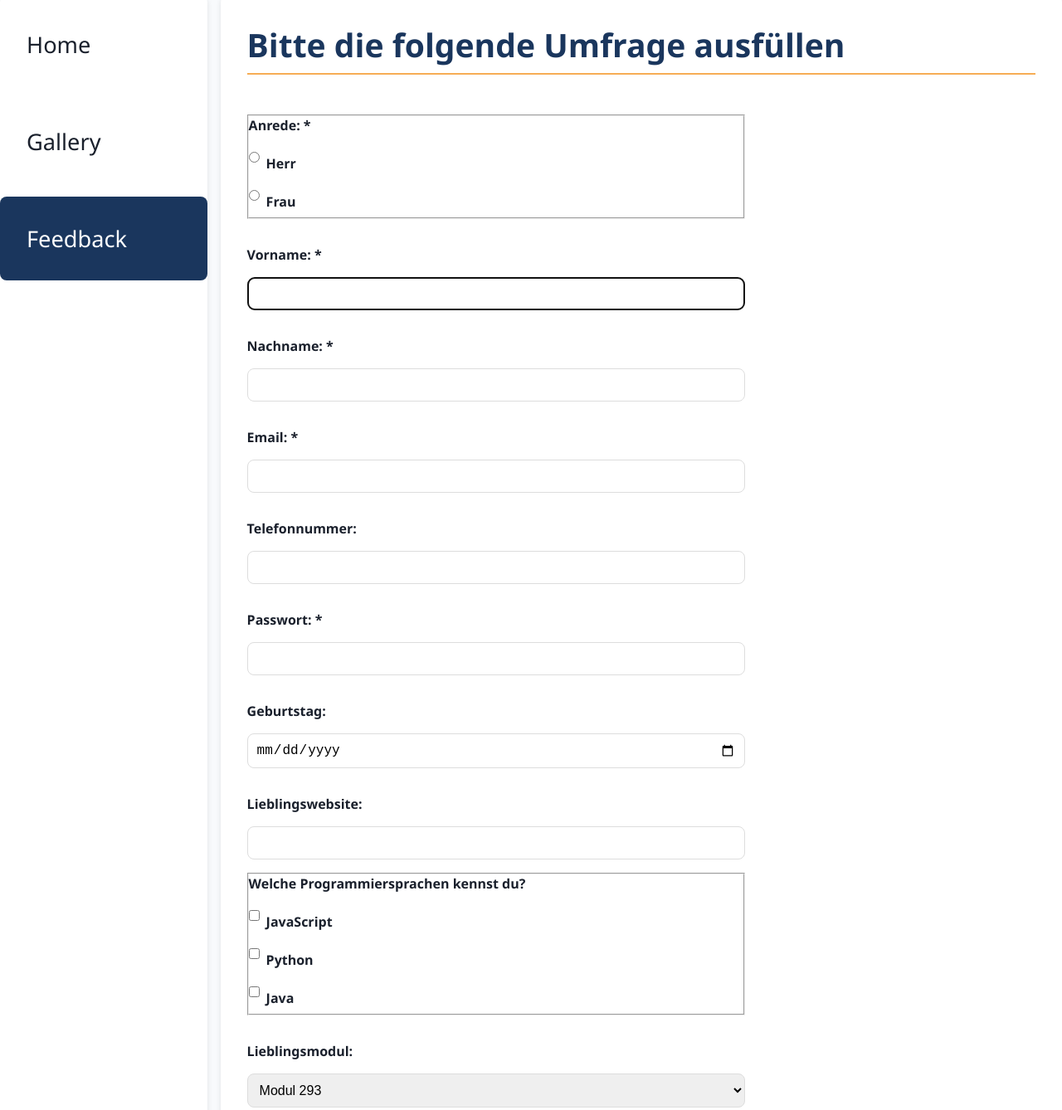
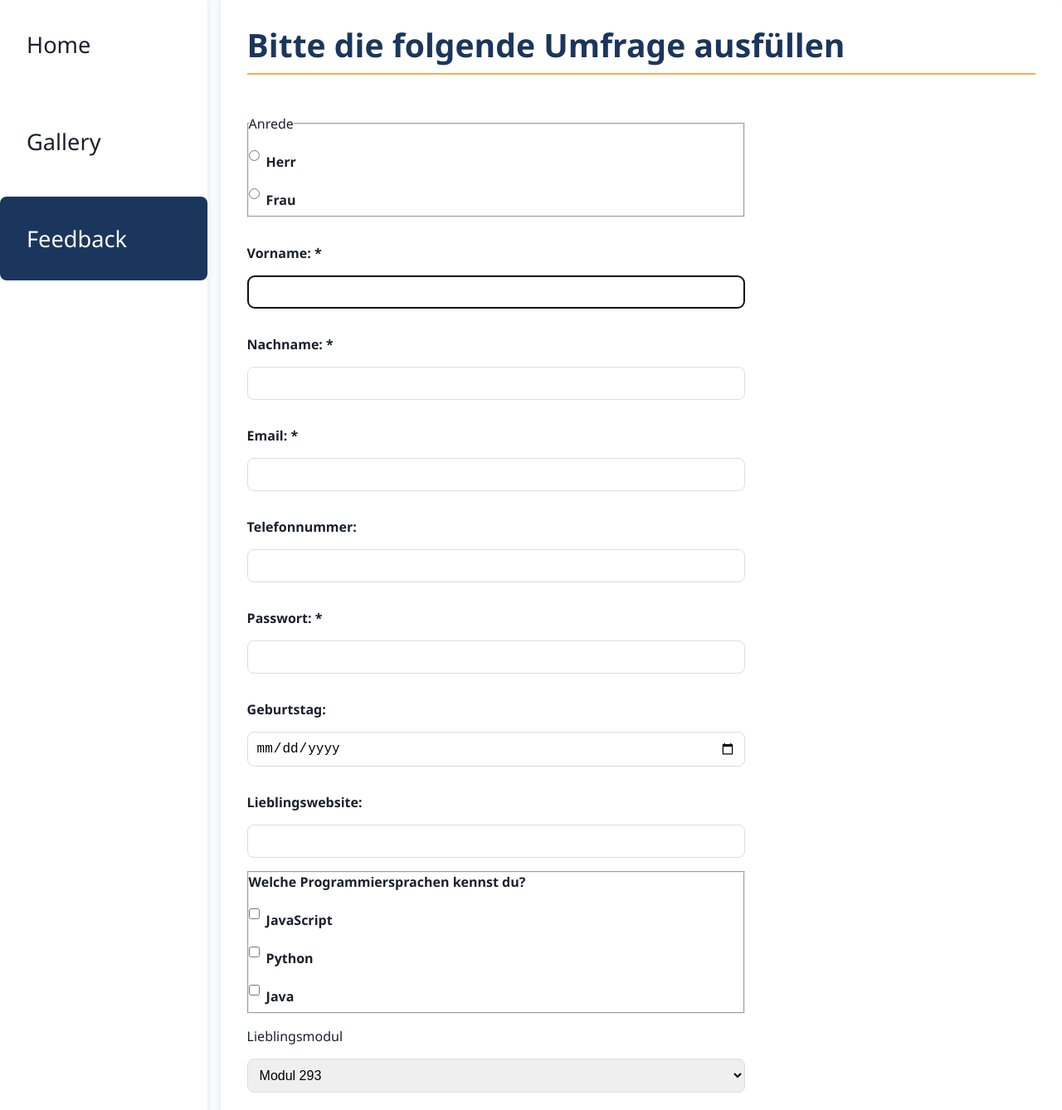
Before and after one commit to julianschiller/M293, a website: page html/feedback.html in a window 1280 px wide. Shown: the part 123-1461 px from the top of the page at 83% size. Drawn offline with Linux system fonts and the light colour scheme.

Commit message:
added legend to the fieldsets

```diff
--- a/html/feedback.html
+++ b/html/feedback.html
@@ -24,7 +24,7 @@
       <h2>Bitte die folgende Umfrage ausfüllen</h2>
       <form action="https://gibm.becknet.ch/formular/formular.php" method="post">
         <fieldset>
-          <label for="anrede">Anrede: *</label>
+          <legend>Anrede</legend>
           <div class="radio-container">
             <input type="radio" name="anrede" id="herr" value="Herr" required />
             <label for="herr" class="selector">Herr</label>
@@ -77,8 +77,7 @@
             <label for="sprache3" class="selector">Java</label>
           </div>
         </fieldset>
-
-        <label for="kurs">Lieblingsmodul:</label>
+        <legend>Lieblingsmodul</legend>
         <select name="kurs" id="kurs">
           <option value="m293">Modul 293</option>
           <option value="m306">Modul 431</option>
```
